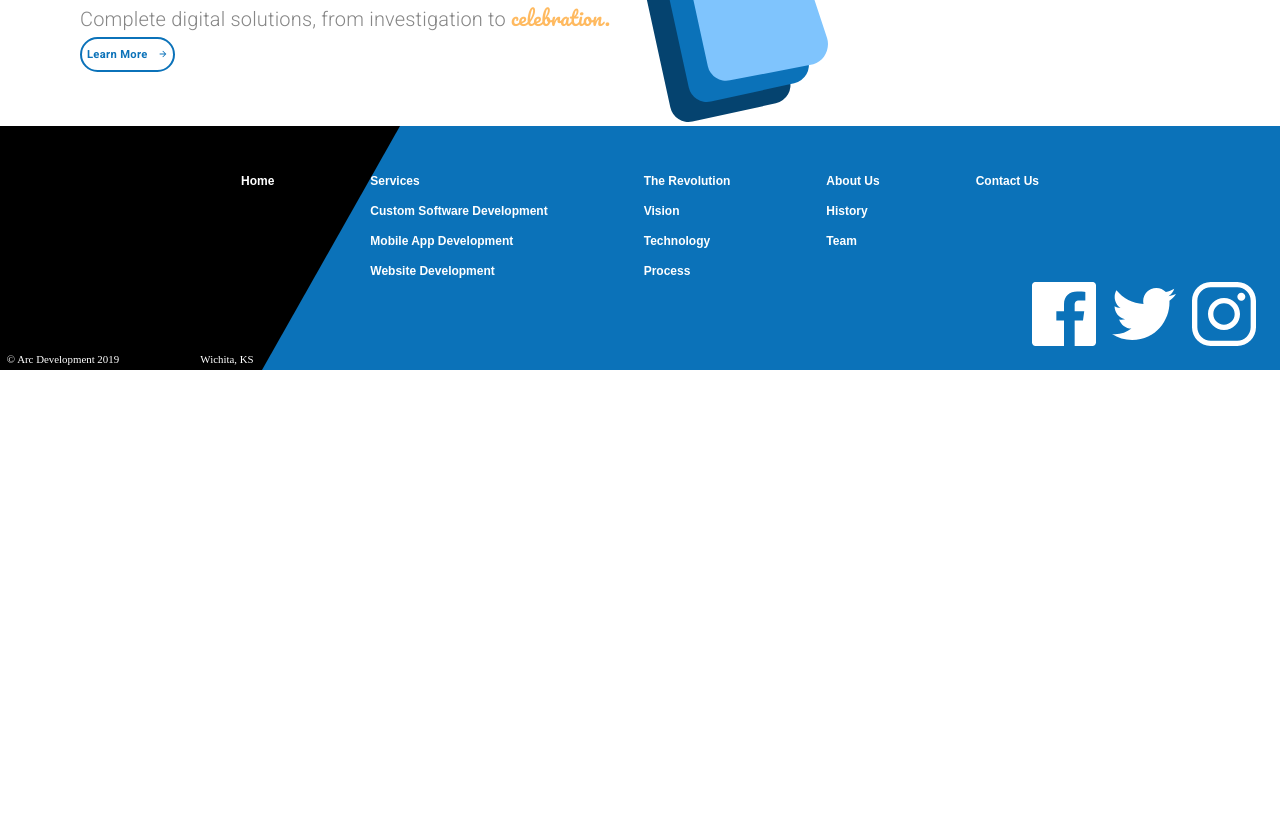
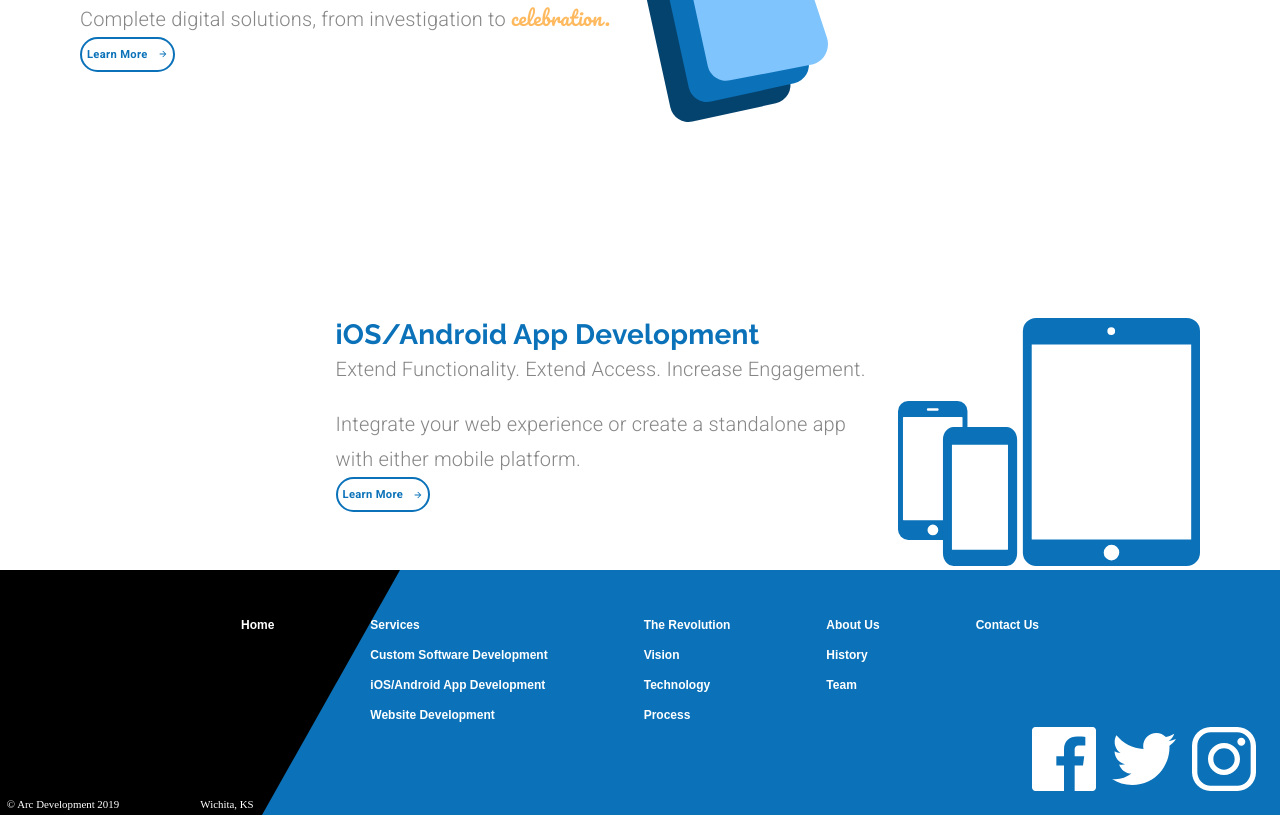
Before and after one commit to ms77grz/material-ui-react-full-course, a React (Create React App) app: page / in a window 1280 px wide. Shown: the part 880-1695 px from the top of the page. Before the commit the page ends 1250 px from the top, so only its background shows below. Built offline with nearby package versions, Linux system fonts and the light colour scheme.

Commit message:
Creating The Services Block - iOS/Android App Development

```diff
--- a/src/components/LandingPage.js
+++ b/src/components/LandingPage.js
@@ -7,6 +7,7 @@
 import Typography from '@material-ui/core/Typography';
 import customSoftwareIcon from '../assets/Custom Software Icon.svg';
 import useMediaQuery from '@material-ui/core/useMediaQuery';
+import mobileAppsIcon from '../assets/mobileIcon.svg';
 
 const useStyles = makeStyles(theme => ({
   animation: {
@@ -178,6 +179,46 @@
         </Grid>
       </Grid>
       {/* end of services section */}
+      {/* ios/android section */}
+      <Grid item>
+        <Grid
+          className={classes.servicesContainer}
+          container
+          justifyContent={matchesSM ? 'center' : 'flex-end'}
+        >
+          <Grid
+            style={{
+              textAlign: matchesSM ? 'center' : undefined,
+            }}
+            item
+          >
+            <Typography variant='h4'>iOS/Android App Development</Typography>
+            <Typography className={classes.subtitle} variant='subtitle1'>
+              Extend Functionality. Extend Access. Increase Engagement.
+            </Typography>
+            <Typography variant='subtitle1'>
+              Integrate your web experience or create a standalone app{' '}
+              {matchesSM ? null : <br />}with either mobile platform.
+            </Typography>
+            <Button className={classes.learnBtn} variant='outlined'>
+              <span style={{ marginRight: 10 }}>Learn More</span>
+              <ButtonArrow
+                width={10}
+                height={10}
+                fill={theme.palette.common.blue}
+              />
+            </Button>
+          </Grid>
+          <Grid style={{ marginRight: matchesSM ? 0 : '5em' }} item>
+            <img
+              className={classes.icon}
+              src={mobileAppsIcon}
+              alt='mobile phone icon'
+            />
+          </Grid>
+        </Grid>
+      </Grid>
+      {/* end of ios/android section */}
     </Grid>
   );
 }
--- a/src/components/ui/Footer.js
+++ b/src/components/ui/Footer.js
@@ -118,7 +118,7 @@
                   setSelectedIndex(2);
                 }}
               >
-                Mobile App Development
+                iOS/Android App Development
               </Grid>
               <Grid
                 item
--- a/src/components/ui/Header.js
+++ b/src/components/ui/Header.js
@@ -126,7 +126,7 @@
 const menuOptions = [
   { link: '/services', name: 'Services' },
   { link: '/customsoftware', name: 'Custom Software Development' },
-  { link: '/mobileapps', name: 'Mobile App Development' },
+  { link: '/mobileapps', name: 'iOS/Android App Development' },
   { link: '/websites', name: 'Websites' },
 ];
 
```
